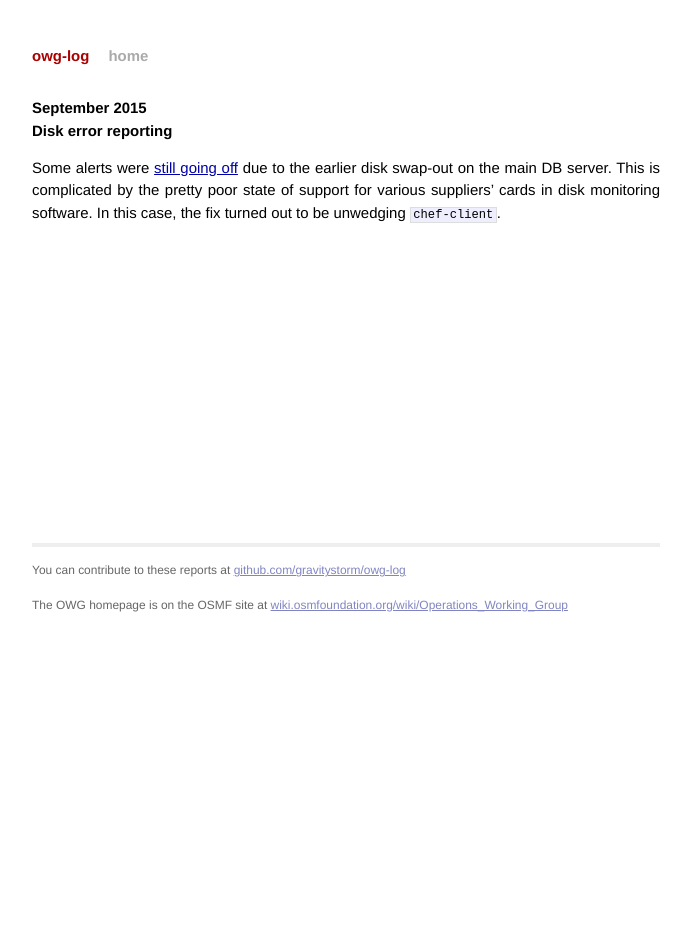
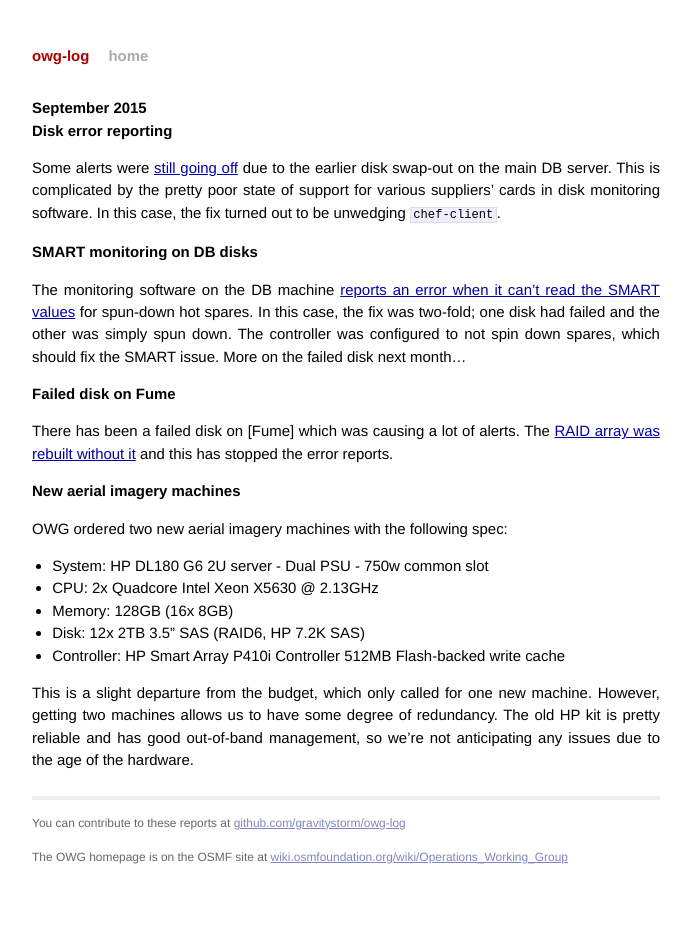
Before and after one commit to openstreetmap/owg-website, a Jekyll site: the page built from _posts/2015-09-01-september.md, in a window 1280 px wide. Shown: the whole page, without its empty margins (294-985 px from the left). Built offline with Jekyll 4.4.1, drawn with Linux system fonts in a browser that asks for light colours; Markdown is read by kramdown in place of the engine named in the settings.

Commit message:
Some stuff that happened at the end of Sep / beginning of Oct.

```diff
--- a/_posts/2015-09-01-september.md
+++ b/_posts/2015-09-01-september.md
@@ -7,3 +7,23 @@ date:   2015-09-30 23:59:59
 # Disk error reporting
 
 Some alerts were [still going off](https://github.com/openstreetmap/operations/issues/47) due to the earlier disk swap-out on the main DB server. This is complicated by the pretty poor state of support for various suppliers' cards in disk monitoring software. In this case, the fix turned out to be unwedging `chef-client`.
+
+# SMART monitoring on DB disks
+
+The monitoring software on the DB machine [reports an error when it can't read the SMART values](https://github.com/openstreetmap/operations/issues/49) for spun-down hot spares. In this case, the fix was two-fold; one disk had failed and the other was simply spun down. The controller was configured to not spin down spares, which should fix the SMART issue. More on the failed disk next month...
+
+# Failed disk on Fume
+
+There has been a failed disk on [Fume] which was causing a lot of alerts. The [RAID array was rebuilt without it](https://github.com/openstreetmap/operations/issues/26) and this has stopped the error reports.
+
+# New aerial imagery machines
+
+OWG ordered two new aerial imagery machines with the following spec:
+
+* System: HP DL180 G6 2U server - Dual PSU - 750w common slot
+* CPU: 2x Quadcore Intel Xeon X5630 @ 2.13GHz
+* Memory: 128GB (16x 8GB)
+* Disk: 12x 2TB 3.5" SAS (RAID6, HP 7.2K SAS)
+* Controller: HP Smart Array P410i Controller 512MB Flash-backed write cache
+
+This is a slight departure from the budget, which only called for one new machine. However, getting two machines allows us to have some degree of redundancy. The old HP kit is pretty reliable and has good out-of-band management, so we're not anticipating any issues due to the age of the hardware.
```
Also changed, not shown: _posts/2015-10-01-october.md (+7 -1 lines).
